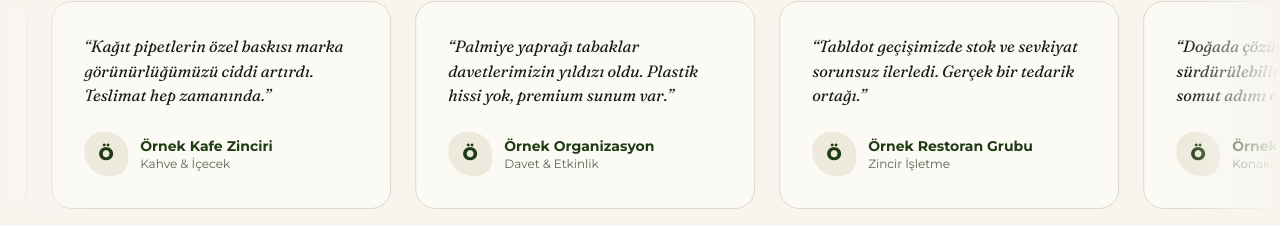
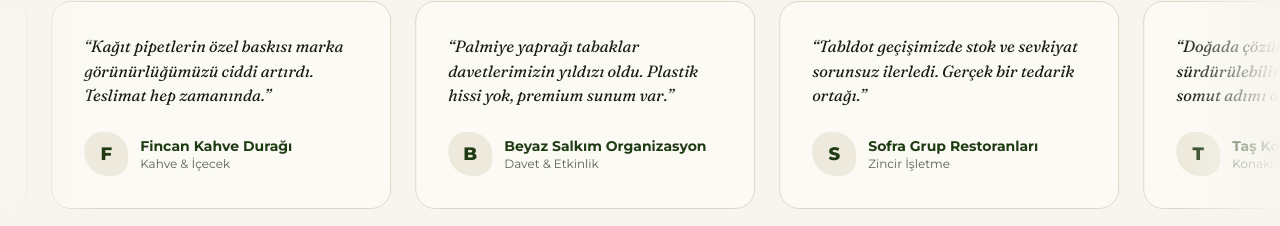
Before and after one commit to ferhatevc/dogadanpack-website, a Next.js app: page / in a window 1280 px wide. Shown: the part 8928-9154 px from the top of the page. Built offline with nearby package versions, Linux system fonts and the light colour scheme.

Commit message:
Referans yer tutucuları doğal işletme isimleriyle değiştirildi

```diff
--- a/components/Sections.jsx
+++ b/components/Sections.jsx
@@ -365,11 +365,11 @@ export function Features() {
 import TestimonialsMarquee from "./ui/TestimonialsMarquee.jsx";
 
 const TESTIMONIALS = [
-  { quote: "Bagasse kaseler sıcak çorbada bile formunu koruyor. Müşterilerimiz doğal dokuya bayıldı.", name: "Örnek Catering", role: "Toplu Yemek Hizmeti" },
-  { quote: "Kağıt pipetlerin özel baskısı marka görünürlüğümüzü ciddi artırdı. Teslimat hep zamanında.", name: "Örnek Kafe Zinciri", role: "Kahve & İçecek" },
-  { quote: "Palmiye yaprağı tabaklar davetlerimizin yıldızı oldu. Plastik hissi yok, premium sunum var.", name: "Örnek Organizasyon", role: "Davet & Etkinlik" },
-  { quote: "Tabldot geçişimizde stok ve sevkiyat sorunsuz ilerledi. Gerçek bir tedarik ortağı.", name: "Örnek Restoran Grubu", role: "Zincir İşletme" },
-  { quote: "Doğada çözünür ürünlere geçmek sürdürülebilirlik raporumuzun en somut adımı oldu.", name: "Örnek Otel", role: "Konaklama" },
+  { quote: "Bagasse kaseler sıcak çorbada bile formunu koruyor. Müşterilerimiz doğal dokuya bayıldı.", name: "Lezzet Anadolu Catering", role: "Toplu Yemek Hizmeti" },
+  { quote: "Kağıt pipetlerin özel baskısı marka görünürlüğümüzü ciddi artırdı. Teslimat hep zamanında.", name: "Fincan Kahve Durağı", role: "Kahve & İçecek" },
+  { quote: "Palmiye yaprağı tabaklar davetlerimizin yıldızı oldu. Plastik hissi yok, premium sunum var.", name: "Beyaz Salkım Organizasyon", role: "Davet & Etkinlik" },
+  { quote: "Tabldot geçişimizde stok ve sevkiyat sorunsuz ilerledi. Gerçek bir tedarik ortağı.", name: "Sofra Grup Restoranları", role: "Zincir İşletme" },
+  { quote: "Doğada çözünür ürünlere geçmek sürdürülebilirlik raporumuzun en somut adımı oldu.", name: "Taş Konak Otel", role: "Konaklama" },
 ];
 
 const SECTORS = ["Catering", "Restoran Zincirleri", "Kafeler", "Oteller", "Organizasyon Firmaları", "Toptancılar"];
```
Also changed, not shown: public/studio/studio-09-pipetler.webp (added).
